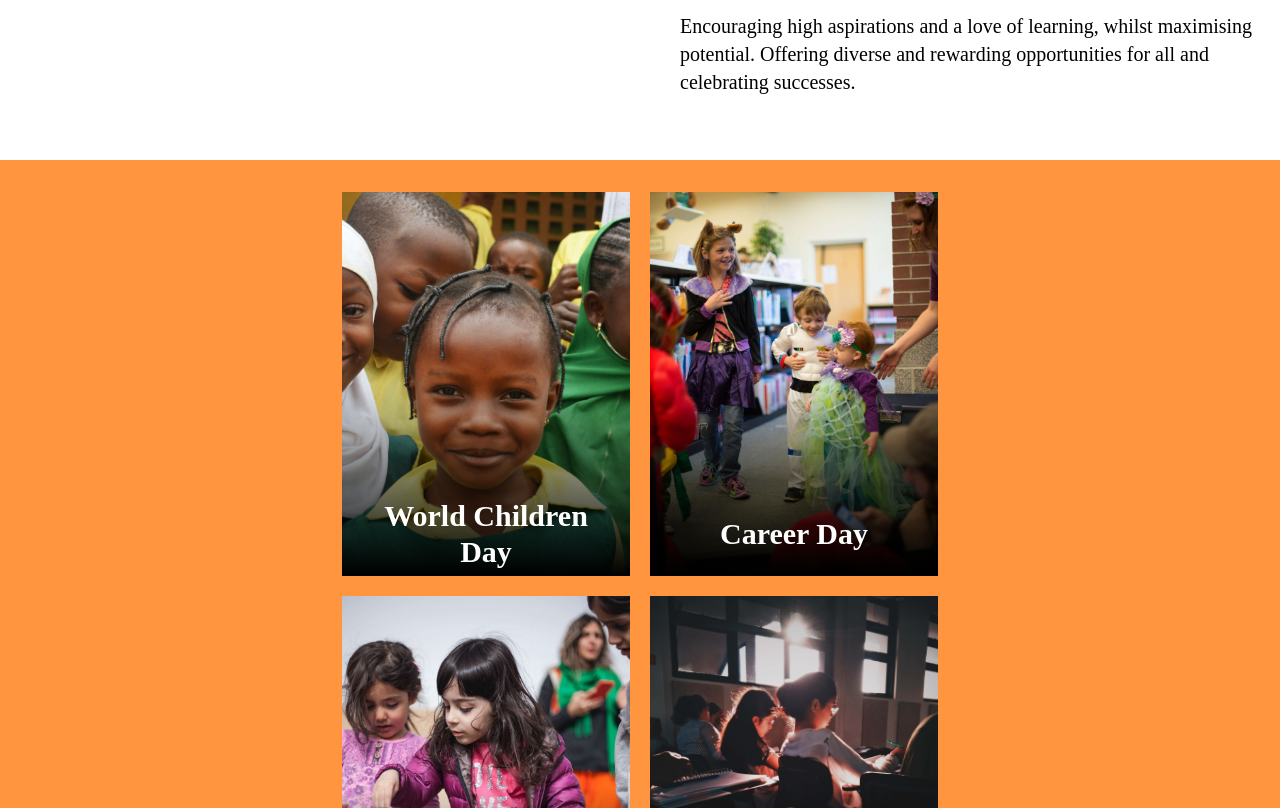
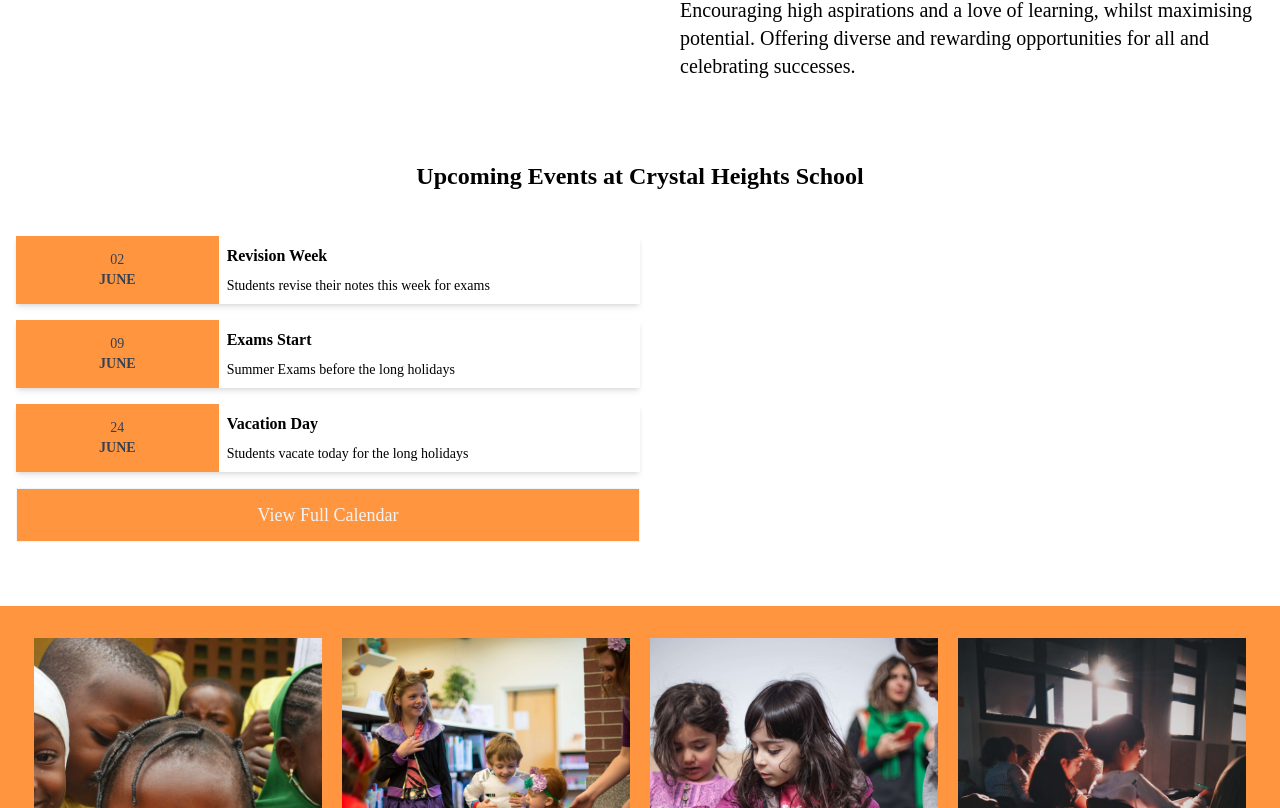
Before and after one commit to gitdela/cs-school, a React (Create React App) app: page / in a window 1280 px wide. Shown: the part 1292-2100 px from the top of the page. Built offline with nearby package versions, Linux system fonts and the light colour scheme; the HTML template or start-up script is replaced by a standard one.

Commit message:
Add UpcomingEvents.jsx

```diff
--- a/src/App.js
+++ b/src/App.js
@@ -5,6 +5,7 @@ import Hero from './Components/Hero';
 import WelcomeMain from './Components/WelcomeMain';
 // import NewsEvents from './Components/NewsEvents';
 import NewsCarousel from './Components/NewsCarousel';
+import UpcomingEvents from './Components/UpcomingEvents';
 
 function App() {
   return (
@@ -13,6 +14,7 @@ function App() {
       <NavBar />
       <Hero />
       <WelcomeMain />
+      <UpcomingEvents />
       {/* <NewsEvents /> */}
       <NewsCarousel />
     </div>
--- a/src/Components/NavBar.jsx
+++ b/src/Components/NavBar.jsx
@@ -31,7 +31,7 @@ const NavBar = () => {
     },
   ];
   return (
-    <nav className='w-full fixed text-black bg-customYellow/80 z-50'>
+    <nav className='w-full fixed text-black bg-customOrange/90 z-50'>
       <div className='max-w-screen-xl mx-auto flex h-20 justify-between items-center px-4'>
         <img src={BrandName} className='h-4/5' alt='' />
         <ul className='hidden lg:flex px-4'>
--- a/src/Components/NewsCarousel.jsx
+++ b/src/Components/NewsCarousel.jsx
@@ -7,7 +7,7 @@ import img4 from '../Assets/news/yustinus-tjiuwanda-BCBGahg0MH0-unsplash (1).jpg
 const NewsCarousel = () => {
   return (
     <div className='w-full flex items-center my-4 py-8 justify-center bg-customOrange'>
-      <div className='grid grid-cols-1 sm:grid-cols-2 gap-5'>
+      <div className='grid grid-cols-1 sm:grid-cols-4 gap-5'>
         <div className='group relative items-center justify-center overflow-hidden cursor-pointer hover:shadow-xl hover:shadow-black/30 transition-shadow'>
           <div className='h-96 w-72'>
             <img
--- /dev/null
+++ b/src/Components/UpcomingEvents.jsx
@@ -0,0 +1,65 @@
+import React from 'react';
+
+const UpcomingEvents = () => {
+  return (
+    <div className='max-w-screen-xl px-4 mx-auto'>
+      <h1 class='font-bold text-center text-2xl py-8 mb-3'>
+        Upcoming Events at Crystal Heights School
+      </h1>
+
+      <div className='w-full space-y-4 sm:gap-4 text-sm sm:w-1/2'>
+        <div class='card-container grid grid-cols-3 gap-2 w-full bg-white shadow-md'>
+          <div className='bg-customOrange col-span-1/2 flex justify-center'>
+            <div class='date  flex flex-col justify-center items-center text-gray-700'>
+              <div class='day font-light'>02</div>
+              <div class='month font-semibold'>JUNE</div>
+            </div>
+          </div>
+          <div class='info-container col-span-2 py-2 flex flex-col justify-center items-start'>
+            <div class='event-name font-bold pb-2 text-base'>Revision Week</div>
+            <div class='event-location font-light'>
+              Students revise their notes this week for exams
+            </div>
+          </div>
+        </div>
+        <div class='card-container grid grid-cols-3 gap-2 w-full bg-white shadow-md'>
+          <div className='bg-customOrange col-span-1/2 flex justify-center'>
+            <div class='date  flex flex-col justify-center items-center text-gray-700'>
+              <div class='day font-light'>09</div>
+              <div class='month font-semibold'>JUNE</div>
+            </div>
+          </div>
+          <div class='info-container col-span-2 py-2 flex flex-col justify-center items-start'>
+            <div class='event-name font-bold pb-2 text-base'>Exams Start</div>
+            <div class='event-location font-light'>
+              Summer Exams before the long holidays
+            </div>
+          </div>
+        </div>
+        <div class='card-container grid grid-cols-3 gap-2 w-full bg-white shadow-md'>
+          <div className='bg-customOrange col-span-1/2 flex justify-center'>
+            <div class='date  flex flex-col justify-center items-center text-gray-700'>
+              <div class='day font-light'>24</div>
+              <div class='month font-semibold'>JUNE</div>
+            </div>
+          </div>
+          <div class='info-container col-span-2 py-2 flex flex-col justify-center items-start'>
+            <div class='event-name font-bold pb-2 text-base'>Vacation Day</div>
+            <div class='event-location font-light'>
+              Students vacate today for the long holidays
+            </div>
+          </div>
+        </div>
+        <div className='pb-12 flex justify-center items-center'>
+          <button className='w-full text-lg text-gray-100'>
+            View Full Calendar
+          </button>
+        </div>
+      </div>
+
+      <div className='w-1/2'></div>
+    </div>
+  );
+};
+
+export default UpcomingEvents;
--- a/src/Components/WelcomeMain.jsx
+++ b/src/Components/WelcomeMain.jsx
@@ -14,9 +14,9 @@ const WelcomeMain = () => {
             There are two distinctive aims which underpin the entire work of our
             school.
           </p>
-          <button className='text-lg w-32 mx-auto sm:ml-0'>About Us</button>
+          <button className='text-lg w-full mx-auto sm:ml-0'>About Us</button>
         </div>
-        <div className='flex flex-col items-center space-y-12 sm:w-1/2'>
+        <div className='flex flex-col items-center space-y-8 sm:w-1/2'>
           <div className='mt-4 sm:mt-0'>
             <GiAchievement
               size={100}
--- a/src/index.css
+++ b/src/index.css
@@ -25,7 +25,7 @@
   }
 
   button {
-    @apply px-4 py-2 border bg-gradient-to-r from-[--primary-dark] to-[--primary-light] text-white;
+    @apply px-4 py-3 bg-customOrange border border-gray-100 text-white hover:bg-transparent hover:text-gray-700 hover:border-gray-700 transition duration-300;
   }
 
   h2 {
```
